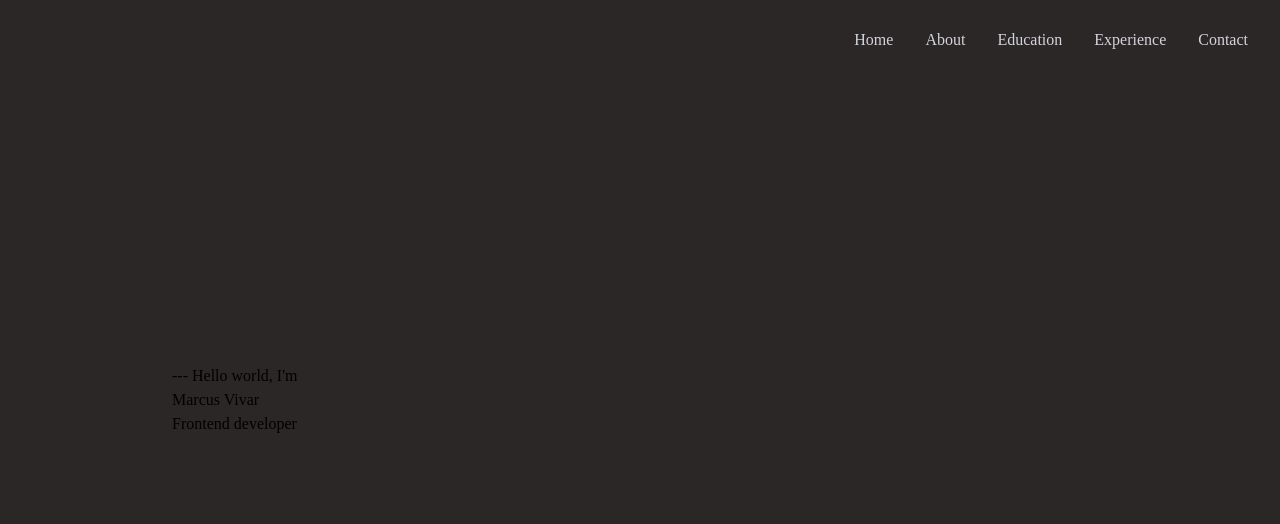
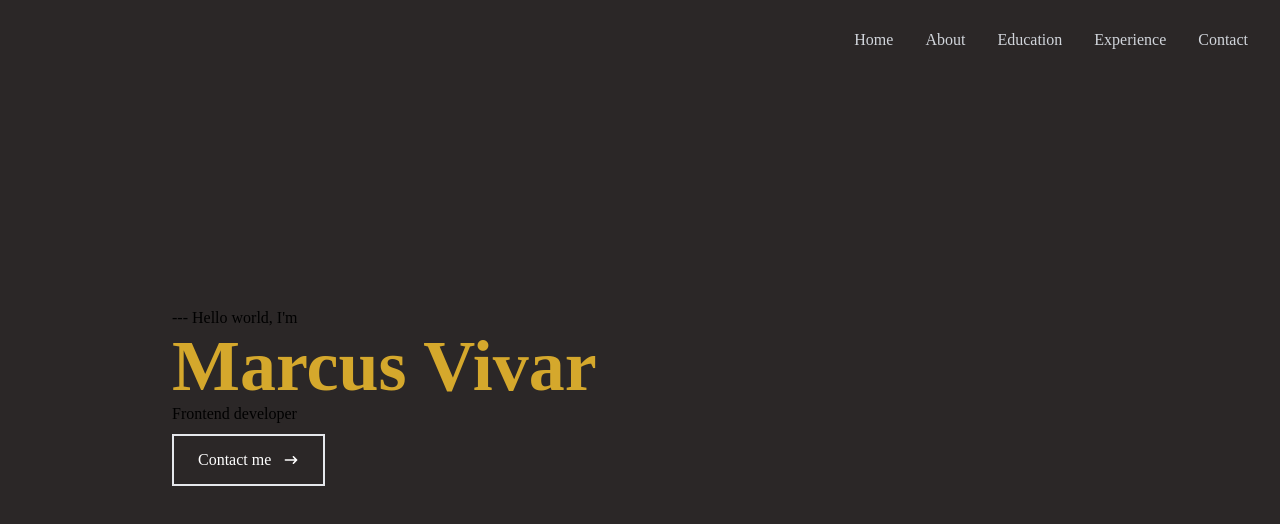
Before and after one commit to Topiksit0/Portfolio, a React (Create React App) app: page / in a window 1280 px wide. Shown: the top 524 px of the page. Built offline with nearby package versions, Linux system fonts and the light colour scheme; the HTML template or start-up script is replaced by a standard one.

Commit message:
home animations

```diff
--- a/src/components/Home.jsx
+++ b/src/components/Home.jsx
@@ -7,8 +7,18 @@
 
         <div className='max-w-[1000px] mx-auto px-8 flex flex-col justify-center h-full'>
             <p>--- Hello world, I'm</p>
-            <h1> Marcus Vivar</h1>
+            <h1 className='text-4xl sm:text-7xl font-bold text-[#D5A82C]'> Marcus Vivar</h1>
             <p>Frontend developer</p>
+
+            <div>
+                <button className='text-white group border-2 px-6 py-3 my-2 flex items-center hover:bg-[#D5A82C] hover:border-[#D5A82C] hover:text-black '>
+                Contact me
+                <span className='group-hover:rotate-90 duration-300'>
+                  <HiArrowNarrowRight className='ml-3'/>
+                </span>
+
+                </button>
+            </div>
 
         </div>
 
```
